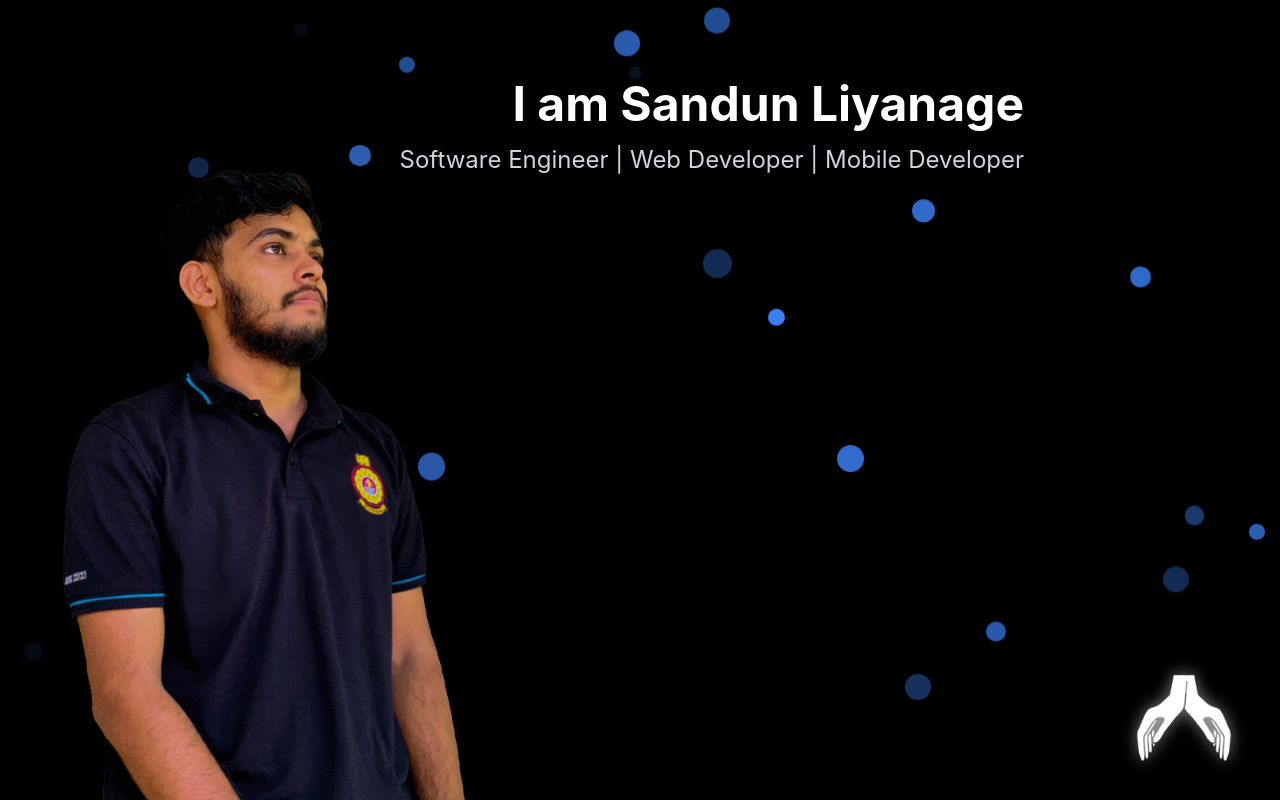
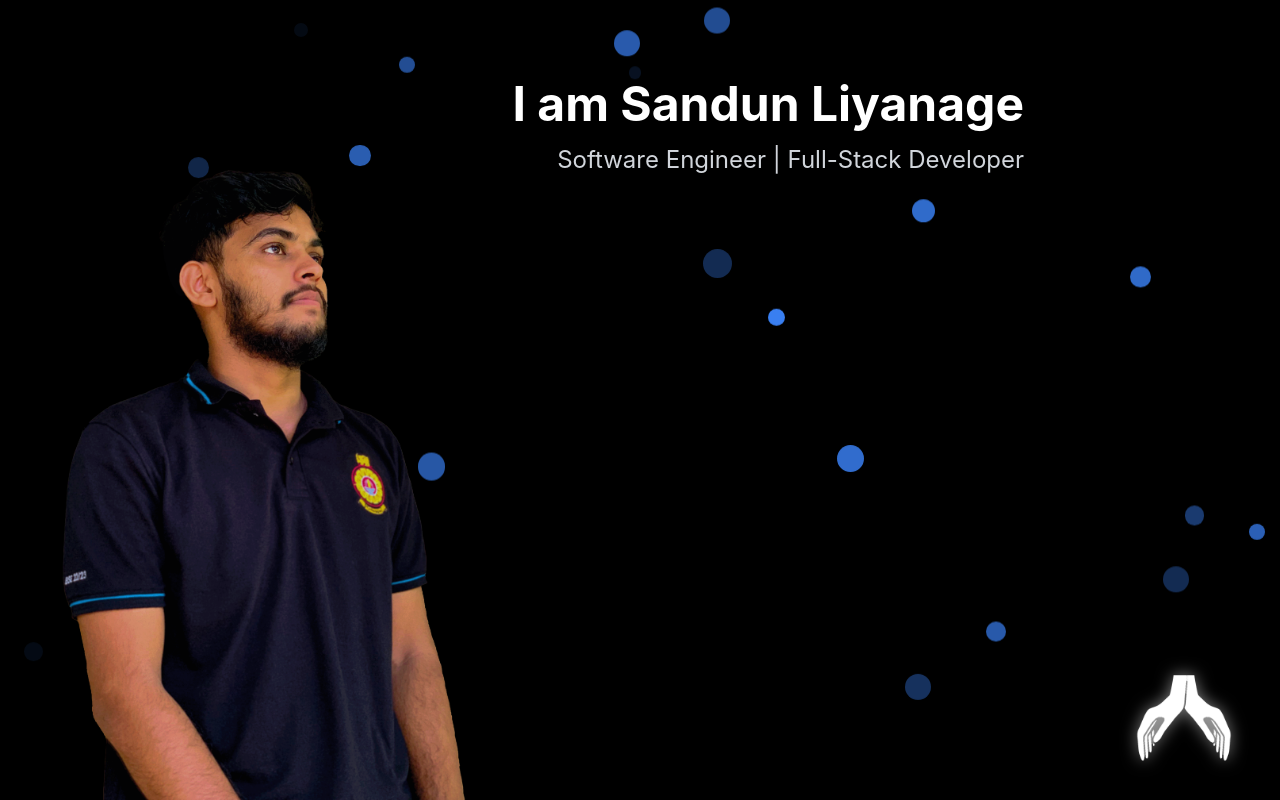
Before and after one commit to Sandun441/Portfolio, a React (Create React App) app: page / in a window 1280 px wide. Built offline with nearby package versions, Linux system fonts and the light colour scheme.

Commit message:
Update App.js

```diff
--- a/src/App.js
+++ b/src/App.js
@@ -76,7 +76,9 @@ function HomePage() {
   animate={{ y: 0, opacity: 1 }}
   transition={{ delay: 0.3 }}
 >
+  <div className="cols-4">
   I am Sandun Liyanage
+  </div>
 </motion.h1>
 <motion.p
   className="text-2xl text-gray-300 mb-8 text-right"
@@ -84,7 +86,7 @@ function HomePage() {
   animate={{ y: 0, opacity: 1 }}
   transition={{ delay: 0.4 }}
 >
-   Software Engineer | Web Developer | Mobile Developer
+   Software Engineer | Full-Stack Developer
   </motion.p>
 </motion.div>
 </div>
```
